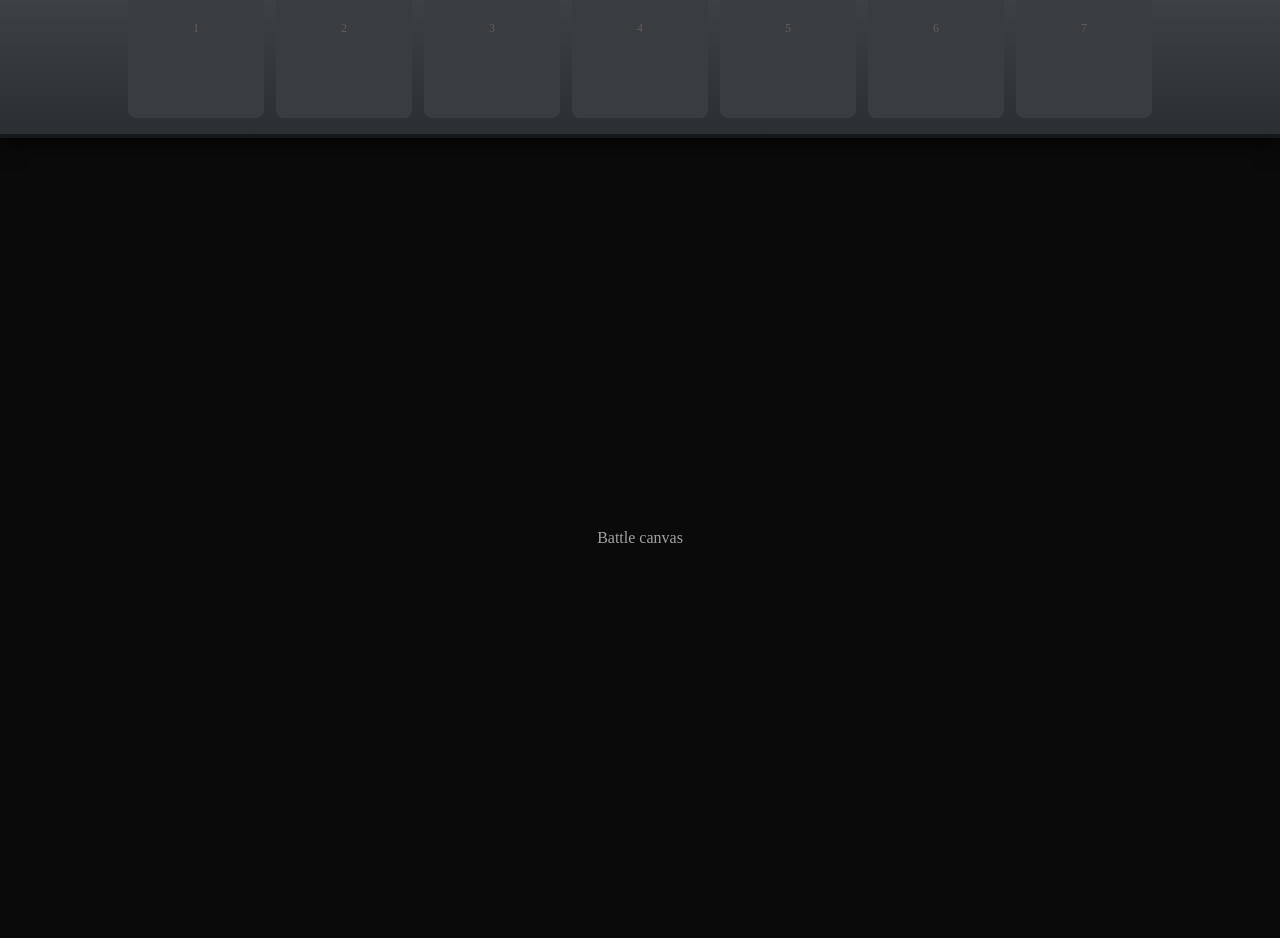
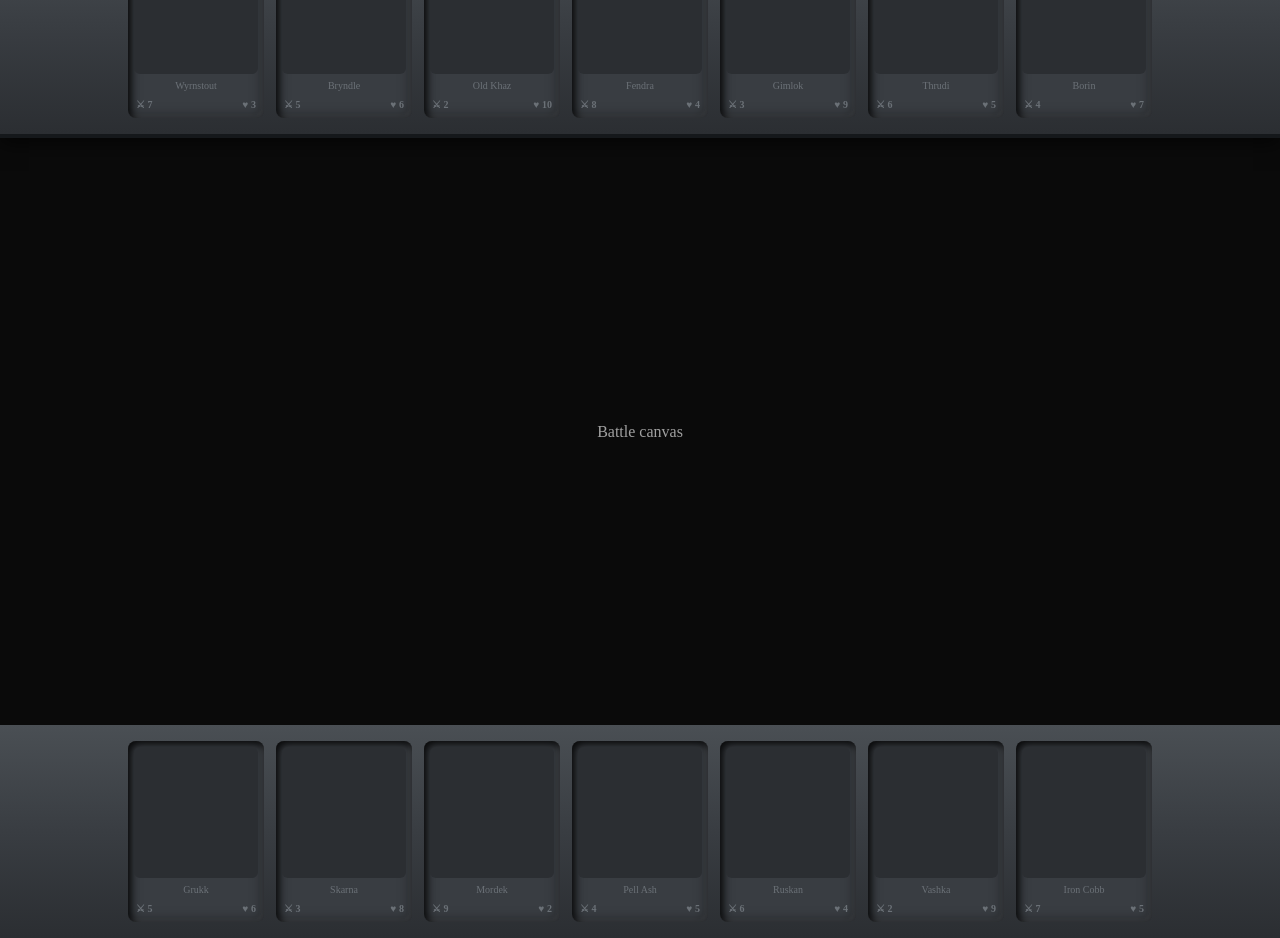
Before and after one commit to Mosniff/super-auto-dwarves-next, a Next.js app: page /play in a window 1280 px wide. Shown: the part 120-1058 px from the top of the page. Built offline with nearby package versions, Linux system fonts and the light colour scheme.

Commit message:
Add enemy roster to battle screen

```diff
--- a/src/app/(game)/play/page.tsx
+++ b/src/app/(game)/play/page.tsx
@@ -1,12 +1,13 @@
-import Link from "next/link";
-import { Button } from "@/components/ui/button";
+import { RosterSlab } from "@/components/game/RosterSlab";
+import { ENEMY_TEAM } from "@/lib/dummy-battle";
 
 export default function PlayPage() {
   return (
-    <main className="flex min-h-screen flex-col p-6">
-      <section className="flex flex-1 items-center justify-center">
+    <main className="flex min-h-screen flex-col">
+      <section className="flex flex-1 items-center justify-center p-6">
         <p className="text-muted-foreground">Battle canvas</p>
       </section>
+      <RosterSlab characters={ENEMY_TEAM} variant="enemy" />
     </main>
   );
 }
--- a/src/components/game/GameHeader.tsx
+++ b/src/components/game/GameHeader.tsx
@@ -1,5 +1,6 @@
 import Link from "next/link";
 import { Button } from "@/components/ui/button";
+import { PLAYER_TEAM } from "@/lib/dummy-battle";
 import { RosterSlab } from "./RosterSlab";
 
 export function GameHeader() {
@@ -27,7 +28,7 @@ export function GameHeader() {
       </div>
 
       {/* ── Roster ────────────────────────────────────── */}
-      <RosterSlab />
+      <RosterSlab characters={PLAYER_TEAM} variant="player" />
     </header>
   );
 }
--- a/src/components/game/RosterSlab.tsx
+++ b/src/components/game/RosterSlab.tsx
@@ -1,13 +1,28 @@
+import type { DummyCharacter } from "@/lib/dummy-battle";
 import { RosterSlot } from "./RosterSlot";
 
 const SLOT_COUNT = 7;
 
-export function RosterSlab() {
+interface RosterSlabProps {
+  characters: DummyCharacter[];
+  variant?: "player" | "enemy";
+}
+
+export function RosterSlab({ characters, variant = "player" }: RosterSlabProps) {
+  const slots = Array.from({ length: SLOT_COUNT }, (_, i) => characters[i]);
+  const facing = variant === "enemy" ? "left" : "right";
+
   return (
     <div className="w-full bg-linear-to-b from-marble-100 via-marble-200 to-marble-300 px-5 py-4">
-      <div className="mx-auto grid max-w-5xl grid-cols-7 gap-3">
-        {Array.from({ length: SLOT_COUNT }).map((_, i) => (
-          <RosterSlot key={i} index={i} />
+      <div
+        className={`mx-auto flex max-w-5xl gap-3 ${
+          variant === "player" ? "flex-row-reverse" : "flex-row"
+        }`}
+      >
+        {slots.map((character, i) => (
+          <div key={character?.id ?? i} className="flex-1">
+            <RosterSlot character={character} facing={facing} />
+          </div>
         ))}
       </div>
     </div>
--- a/src/components/game/RosterSlot.tsx
+++ b/src/components/game/RosterSlot.tsx
@@ -1,13 +1,33 @@
+import type { DummyCharacter } from "@/lib/dummy-battle";
+
 interface RosterSlotProps {
-  index: number;
+  character?: DummyCharacter;
+  facing?: "left" | "right";
 }
 
-export function RosterSlot({ index }: RosterSlotProps) {
+export function RosterSlot({ character, facing = "right" }: RosterSlotProps) {
   return (
-    <div className="relative flex aspect-3/4 items-center justify-center rounded-md bg-marble-200">
-      <span className="select-none text-xs font-medium text-stone-500/60">
-        {index + 1}
-      </span>
+    <div
+      className="relative flex aspect-3/4 flex-col items-center justify-center gap-1 overflow-hidden rounded-md bg-marble-200 p-1.5"
+      style={{ boxShadow: "var(--shadow-recess)" }}
+    >
+      {character ? (
+        <>
+          <div
+            className="w-full flex-1 rounded-sm bg-marble-300"
+            style={facing === "left" ? { transform: "scaleX(-1)" } : undefined}
+          />
+          <span className="w-full truncate text-center text-[10px] font-medium text-marble-50">
+            {character.name}
+          </span>
+          <div className="flex w-full items-center justify-between px-0.5 text-[10px] font-semibold text-marble-50">
+            <span>⚔ {character.attack}</span>
+            <span>♥ {character.health}</span>
+          </div>
+        </>
+      ) : (
+        <span className="select-none text-xs font-medium text-stone-500/60" />
+      )}
     </div>
   );
 }
--- /dev/null
+++ b/src/lib/dummy-battle.ts
@@ -0,0 +1,33 @@
+// Visual placeholder data only — NOT the real game schema.
+// To be replaced when real game state exists. Do not build real logic on this shape.
+
+export interface DummyCharacter {
+  id: string;
+  name: string;
+  attack: number;
+  health: number;
+}
+
+export const PLAYER_TEAM: DummyCharacter[] = [
+  { id: "player-1", name: "Borin", attack: 4, health: 7 },
+  { id: "player-2", name: "Thrudi", attack: 6, health: 5 },
+  { id: "player-3", name: "Gimlok", attack: 3, health: 9 },
+  { id: "player-4", name: "Fendra", attack: 8, health: 4 },
+  { id: "player-5", name: "Old Khaz", attack: 2, health: 10 },
+  { id: "player-6", name: "Bryndle", attack: 5, health: 6 },
+  { id: "player-7", name: "Wyrnstout", attack: 7, health: 3 },
+];
+
+export const ENEMY_TEAM: DummyCharacter[] = [
+  { id: "enemy-1", name: "Grukk", attack: 5, health: 6 },
+  { id: "enemy-2", name: "Skarna", attack: 3, health: 8 },
+  { id: "enemy-3", name: "Mordek", attack: 9, health: 2 },
+  { id: "enemy-4", name: "Pell Ash", attack: 4, health: 5 },
+  { id: "enemy-5", name: "Ruskan", attack: 6, health: 4 },
+  { id: "enemy-6", name: "Vashka", attack: 2, health: 9 },
+  { id: "enemy-7", name: "Iron Cobb", attack: 7, health: 5 },
+];
+
+// Index of the currently-active character on each side (for later stages)
+export const PLAYER_ACTIVE_INDEX = 0;
+export const ENEMY_ACTIVE_INDEX = 0;
```
